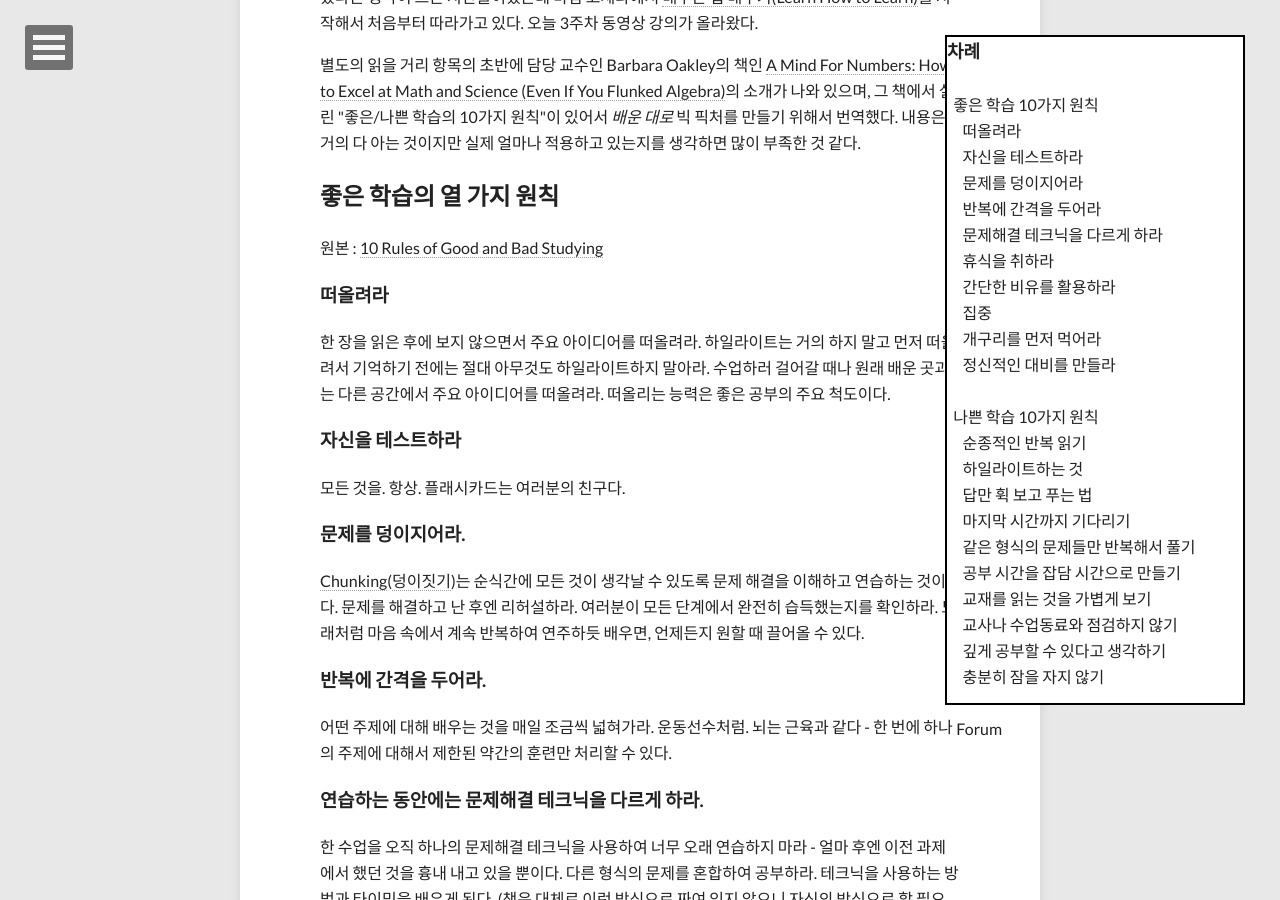
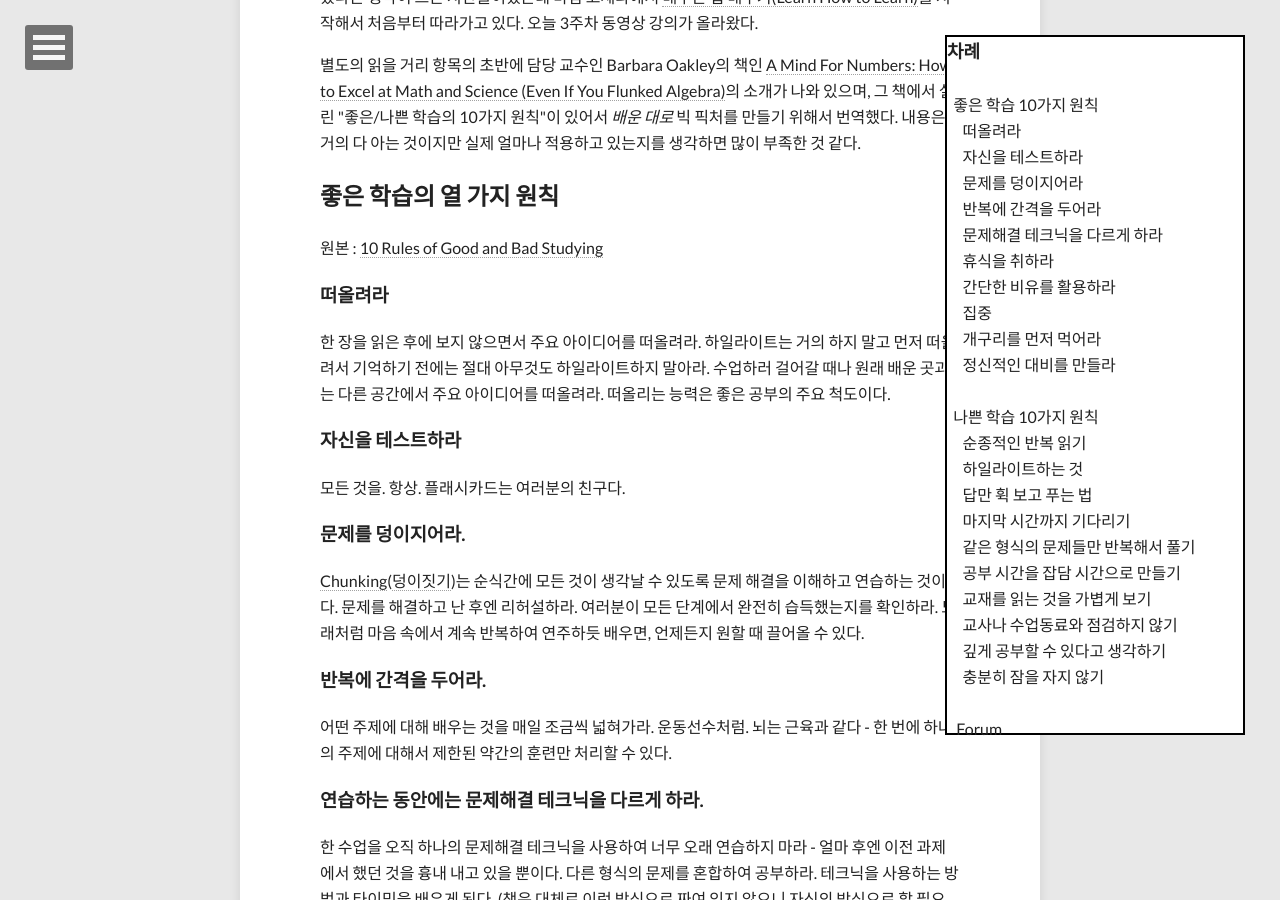
Before and after one commit to geoncheollee/geonblog, a Jekyll site: the page built from how_study.html, in a window 1280 px wide and 900 px high, scrolled down 443 px. Built offline with Jekyll 4.4.1, drawn with Linux system fonts in a browser that asks for light colours; nearby versions of some CDN libraries; comment, search, counter and statistics services are not loaded.

Commit message:
20141103_hong

```diff
--- a/how_study.html
+++ b/how_study.html
@@ -14,7 +14,7 @@
 
 <html>
 <body>
-	<div style="background: white; height: 670px; width: 300px; border: 2px solid black; position: fixed; top: 35px; right: 35px;">
+	<div style="background: white; height: 700px; width: 300px; border: 2px solid black; position: fixed; top: 35px; right: 35px;">
   			<b><span style="font-size: large;">차례</span></b><br /><br>
   			<a href="#good"> &nbsp;&nbsp;좋은 학습 10가지 원칙</a> <br>
   			<a href="#good1"> &nbsp;&nbsp;&nbsp;&nbsp;&nbsp;떠올려라 </a> <br>
```
